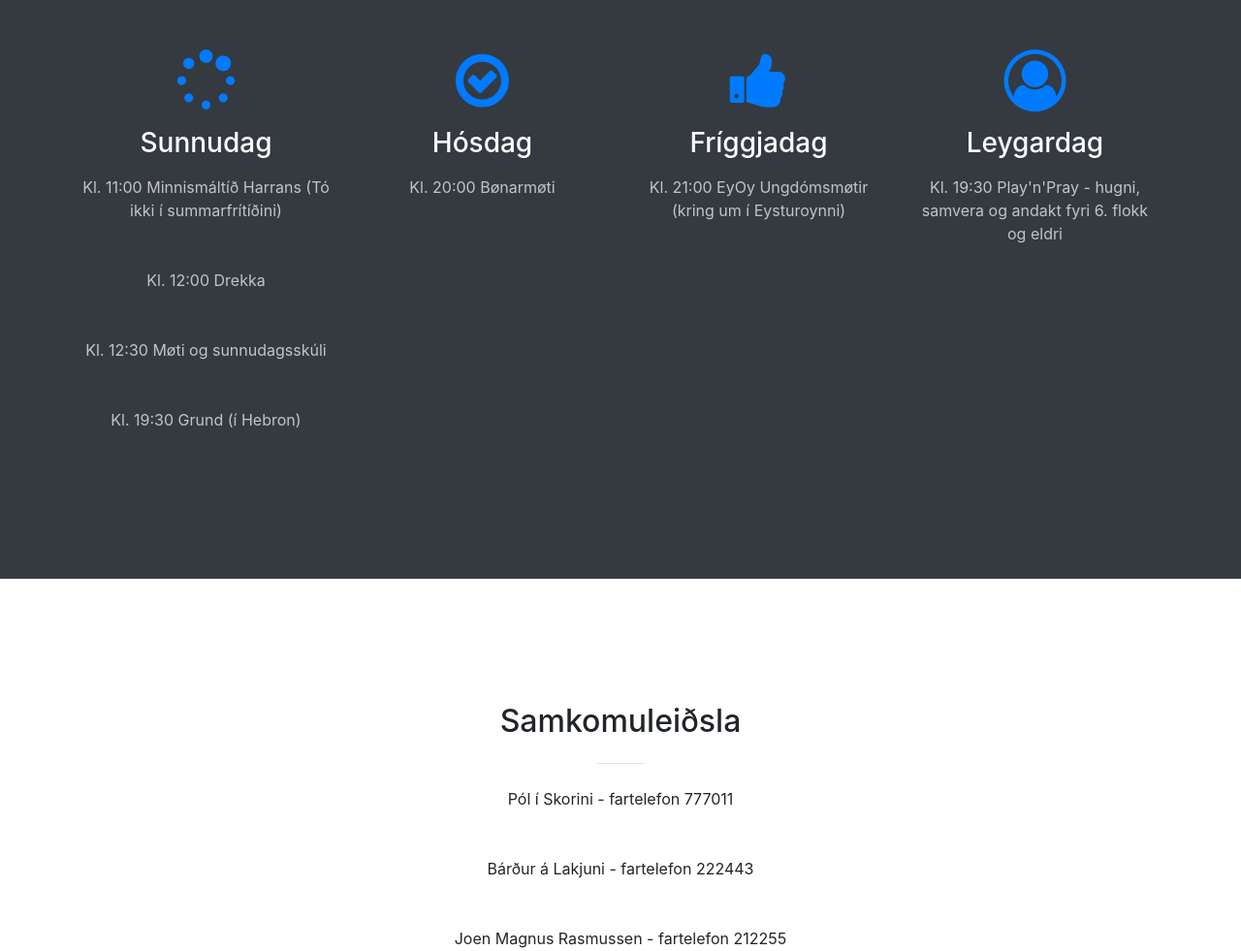
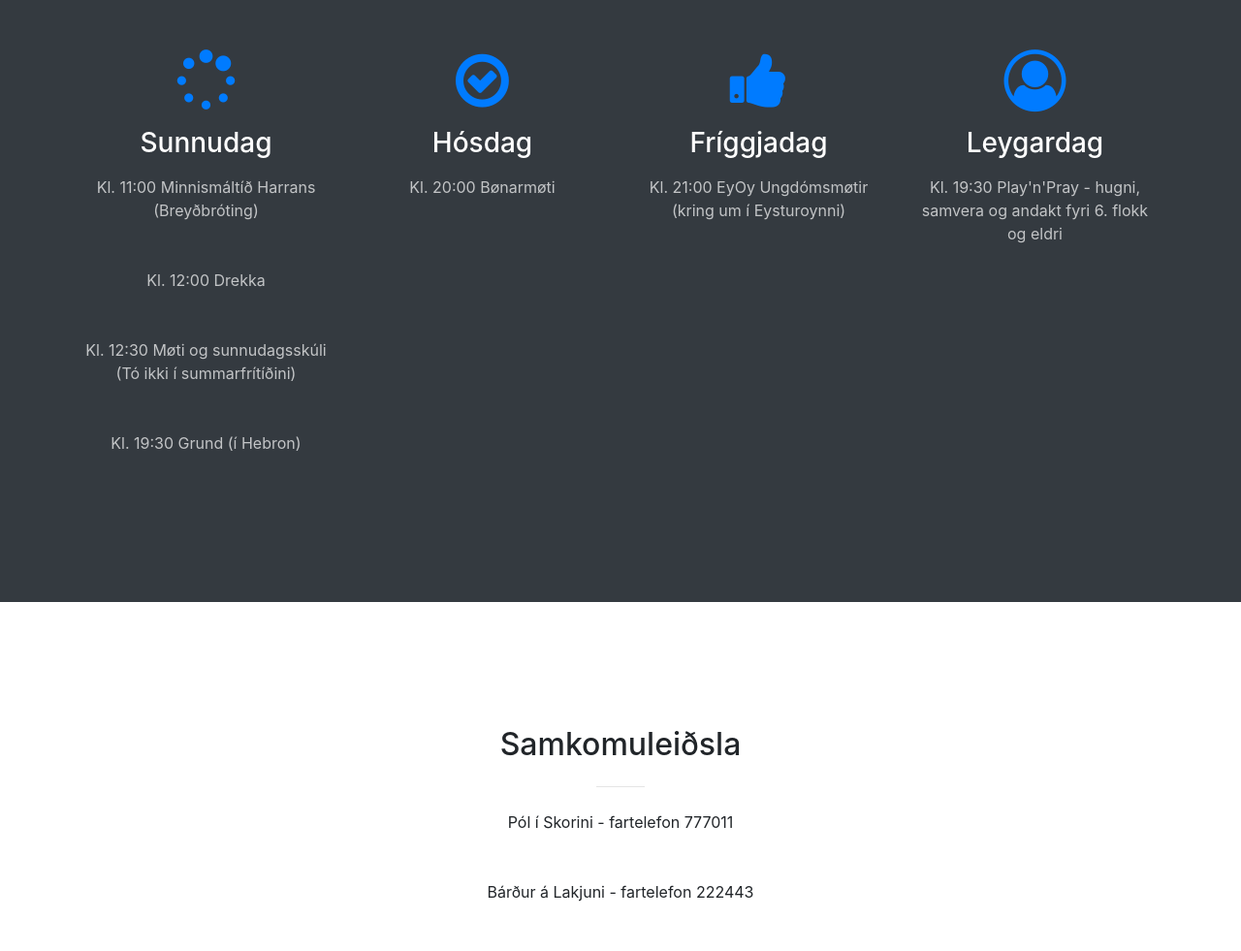
Before and after one commit to organick78/HebronLeirvik, a website with bundled scripts: page index.html in a window 1280 px wide. Shown: the part 1012-1993 px from the top of the page at 97% size. Built offline with nearby package versions, Linux system fonts and the light colour scheme.

Commit message:
Update index.html

```diff
--- a/index.html
+++ b/index.html
@@ -85,9 +85,9 @@
             <div class="service-box mt-5 mx-auto">
               <i class="fa fa-4x fa-spinner text-primary mb-3 sr-icons"></i>
               <h3 class="mb-3">Sunnudag</h3>
-              <p class="text-faded mb-4">Kl. 11:00 Minnismáltíð Harrans (Tó ikki í summarfrítíðini)</p><br>
+              <p class="text-faded mb-4">Kl. 11:00 Minnismáltíð Harrans (Breyðbróting)</p><br>
               <p class="text-faded mb-4">Kl. 12:00 Drekka</p><br>
-              <p class="text-faded mb-4">Kl. 12:30 Møti og sunnudagsskúli</p><br>
+              <p class="text-faded mb-4">Kl. 12:30 Møti og sunnudagsskúli (Tó ikki í summarfrítíðini)</p><br>
               <p class="text-faded mb-4">Kl. 19:30 Grund (í Hebron)</p>
             </div>
           </div>
```
